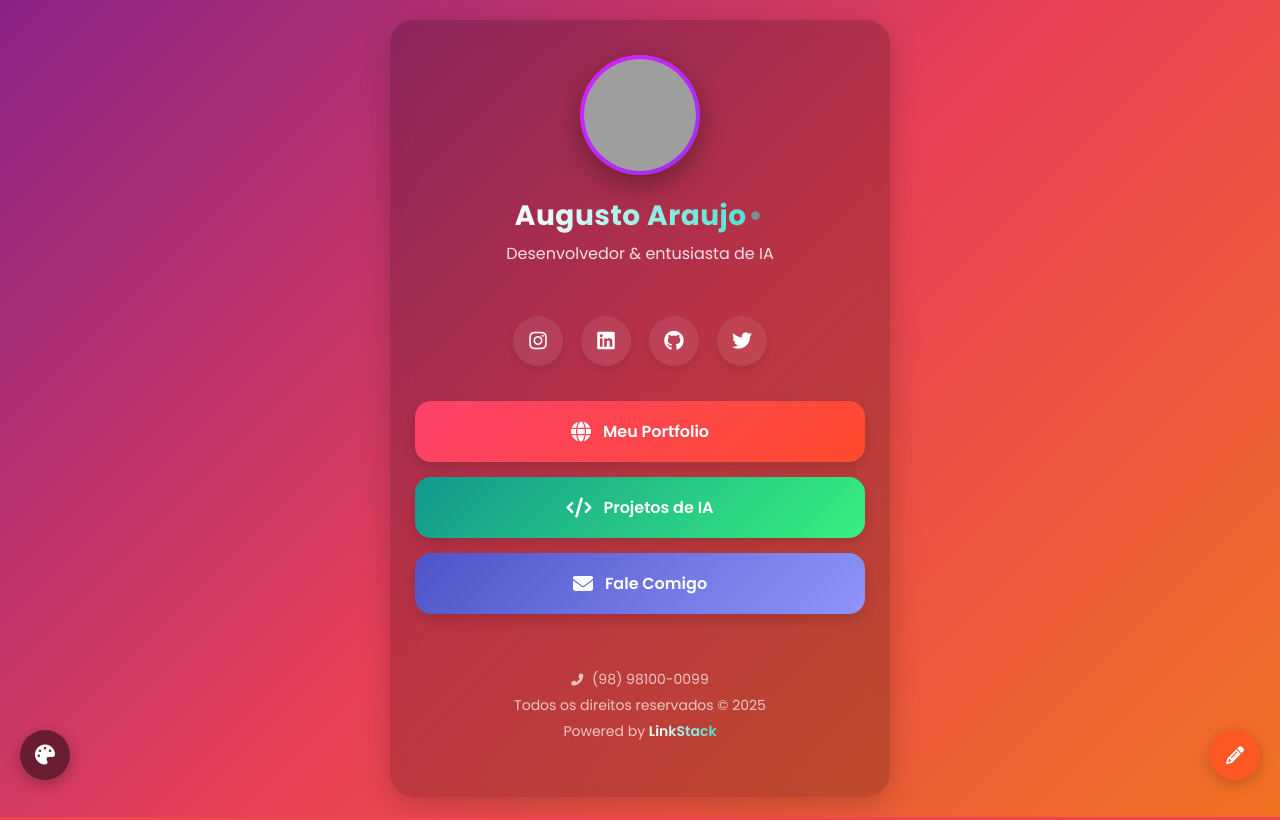
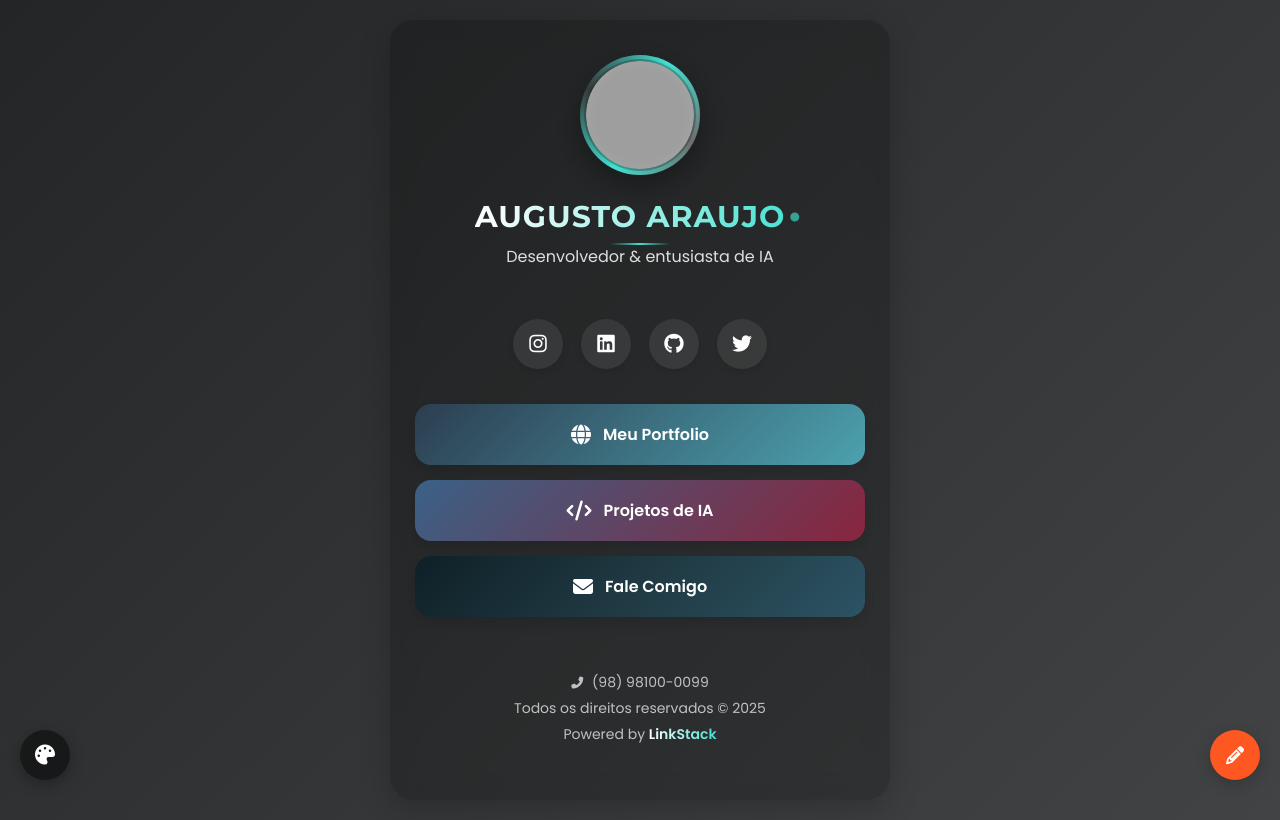
Before and after one commit to euaugusto1/WebBeautyBoost3, a Flask app: page / in a window 1280 px wide. Run offline with Flask 3, Linux system fonts and the light colour scheme; data comes from the database, SQL or seed files in the repository; grey boxes are pictures that could not be loaded.

Commit message:
Improved the profile page's look
Updated the stylesheet (`static/css/styles.css`),  added 5 new minimalist themes, and improved the logo and username display with new styling and animations in JavaScript (`static/js/main.js`) and HTML (`templates/index.html`).  New images were also added.

Replit-Commit-Author: Agent
Replit-Commit-Session-Id: 8580ea19-0134-4eb4-9113-2bf77d58a295
Replit-Commit-Screenshot-Url: https://storage.googleapis.com/screenshot-production-us-central1/e92c9ac1-f45a-45b8-b7f7-a9398957e1e5/e6681272-6ecb-4190-bf5f-0a20d68ed829.jpg

```diff
--- a/static/css/styles.css
+++ b/static/css/styles.css
@@ -1,15 +1,20 @@
 :root {
-  /* Theme gradients */
-  --gradient-1: linear-gradient(135deg, #DA22FF, #9733EE);
-  --gradient-2: linear-gradient(135deg, #8A2387, #E94057, #F27121);
-  --gradient-3: linear-gradient(135deg, #000428, #004e92);
-  --gradient-4: linear-gradient(135deg, #3a1c71, #d76d77, #ffaf7b);
-  --gradient-5: linear-gradient(135deg, #11998e, #38ef7d);
+  /* Theme gradients - Minimalistas masculinos */
+  --gradient-1: linear-gradient(135deg, #1A2980, #26D0CE); /* Azul oceano */
+  --gradient-2: linear-gradient(135deg, #232526, #414345); /* Escala de cinza */
+  --gradient-3: linear-gradient(135deg, #000428, #004e92); /* Azul profundo */
+  --gradient-4: linear-gradient(135deg, #0F2027, #203A43, #2C5364); /* Marinho */
+  --gradient-5: linear-gradient(135deg, #16222A, #3A6073); /* Escuro elegante */
+  --gradient-6: linear-gradient(135deg, #0B486B, #F56217); /* Azul e laranja */
+  --gradient-7: linear-gradient(135deg, #3C3B3F, #605C3C); /* Carvão e oliva */
+  --gradient-8: linear-gradient(135deg, #1F1C2C, #928DAB); /* Violeta escuro */
+  --gradient-9: linear-gradient(135deg, #141E30, #243B55); /* Noite estrelada */
+  --gradient-10: linear-gradient(135deg, #2C3E50, #4CA1AF); /* Cinza e turquesa */
 
   /* Button colors */
-  --button-1: linear-gradient(135deg, #ff416c, #ff4b2b);
-  --button-2: linear-gradient(135deg, #11998e, #38ef7d);
-  --button-3: linear-gradient(135deg, #4e54c8, #8f94fb);
+  --button-1: linear-gradient(135deg, #2c3e50, #4ca1af);
+  --button-2: linear-gradient(135deg, #3a6186, #89253e);
+  --button-3: linear-gradient(135deg, #0F2027, #203A43, #2C5364);
 
   /* Social media colors */
   --instagram: #E1306C;
@@ -94,33 +99,56 @@ body {
   margin-bottom: 20px;
   position: relative;
   border-radius: 50%;
-  background: var(--gradient-1);
+  background: linear-gradient(135deg, rgba(255,255,255,0.1), rgba(255,255,255,0.025));
   padding: 4px;
   box-shadow: var(--shadow-strong);
   overflow: hidden;
   z-index: 1;
+  transition: all 0.4s ease;
+}
+
+.logo::before {
+  content: '';
+  position: absolute;
+  inset: -2px;
+  z-index: -1;
+  border-radius: 50%;
+  background: conic-gradient(
+    from 0deg,
+    transparent 0%,
+    var(--accent) 25%,
+    rgba(255,255,255,0.3) 50%,
+    var(--accent) 75%,
+    transparent 100%
+  );
+  animation: spin 8s linear infinite;
+}
+
+@keyframes spin {
+  from { transform: rotate(0deg); }
+  to { transform: rotate(360deg); }
 }
 
 .logo-inner {
   width: 100%;
   height: 100%;
   border-radius: 50%;
-  background-color: rgba(255, 255, 255, 0.05);
+  background-color: rgba(0, 0, 0, 0.3);
   display: flex;
   align-items: center;
   justify-content: center;
   overflow: hidden;
   position: relative;
+  border: 2px solid rgba(255,255,255,0.05);
 }
 
 .logo-outline {
   position: absolute;
   inset: -2px;
   border-radius: 50%;
-  border: 2px solid rgba(255, 255, 255, 0.3);
-  opacity: 0;
+  border: 1px solid rgba(255, 255, 255, 0.2);
   z-index: 2;
-  transition: opacity var(--transition-medium);
+  box-shadow: inset 0 0 15px rgba(255,255,255,0.1);
 }
 
 .profile-img {
@@ -141,11 +169,14 @@ body {
 
 /* Username */
 .username {
-  font-size: 28px;
+  font-size: 30px;
   font-weight: 700;
   margin-bottom: 5px;
   text-align: center;
-  letter-spacing: 0.5px;
+  letter-spacing: 1px;
+  text-transform: uppercase;
+  font-family: 'Montserrat', sans-serif;
+  position: relative;
   background: linear-gradient(to right, #ffffff, var(--accent));
   -webkit-background-clip: text;
   -webkit-text-fill-color: transparent;
@@ -153,10 +184,26 @@ body {
   text-fill-color: transparent;
 }
 
+.username::after {
+  content: '';
+  position: absolute;
+  bottom: -5px;
+  left: 50%;
+  width: 60px;
+  height: 2px;
+  background: linear-gradient(to right, transparent, var(--accent), transparent);
+  transform: translateX(-50%);
+  transition: width 0.3s ease;
+}
+
+.username:hover::after {
+  width: 100px;
+}
+
 .username .dot {
   color: var(--accent);
   display: inline-block;
-  animation: pulse 2s infinite;
+  animation: pulse 3s infinite;
   margin: 0 2px;
   -webkit-text-fill-color: var(--accent);
 }
@@ -493,6 +540,26 @@ body {
   background: var(--gradient-5);
 }
 
+.theme-preview.theme-6 {
+  background: var(--gradient-6);
+}
+
+.theme-preview.theme-7 {
+  background: var(--gradient-7);
+}
+
+.theme-preview.theme-8 {
+  background: var(--gradient-8);
+}
+
+.theme-preview.theme-9 {
+  background: var(--gradient-9);
+}
+
+.theme-preview.theme-10 {
+  background: var(--gradient-10);
+}
+
 /* Theme variations */
 body.theme-1 {
   background: var(--gradient-1);
@@ -512,6 +579,26 @@ body.theme-4 {
 
 body.theme-5 {
   background: var(--gradient-5);
+}
+
+body.theme-6 {
+  background: var(--gradient-6);
+}
+
+body.theme-7 {
+  background: var(--gradient-7);
+}
+
+body.theme-8 {
+  background: var(--gradient-8);
+}
+
+body.theme-9 {
+  background: var(--gradient-9);
+}
+
+body.theme-10 {
+  background: var(--gradient-10);
 }
 
 /* Media Queries */
--- a/static/js/main.js
+++ b/static/js/main.js
@@ -34,7 +34,8 @@ document.addEventListener('DOMContentLoaded', function() {
       const themeClass = preview.dataset.theme;
 
       // Remove all theme classes from body
-      body.classList.remove('theme-1', 'theme-2', 'theme-3', 'theme-4', 'theme-5');
+      body.classList.remove('theme-1', 'theme-2', 'theme-3', 'theme-4', 'theme-5',
+                          'theme-6', 'theme-7', 'theme-8', 'theme-9', 'theme-10');
 
       // Add selected theme class
       body.classList.add(themeClass);
--- a/templates/index.html
+++ b/templates/index.html
@@ -32,6 +32,11 @@
         <button class="theme-preview theme-3" data-theme="theme-3"></button>
         <button class="theme-preview theme-4" data-theme="theme-4"></button>
         <button class="theme-preview theme-5" data-theme="theme-5"></button>
+        <button class="theme-preview theme-6" data-theme="theme-6"></button>
+        <button class="theme-preview theme-7" data-theme="theme-7"></button>
+        <button class="theme-preview theme-8" data-theme="theme-8"></button>
+        <button class="theme-preview theme-9" data-theme="theme-9"></button>
+        <button class="theme-preview theme-10" data-theme="theme-10"></button>
       </div>
     </div>
   </div>
```
Also changed, not shown: attached_assets/image_1744867423771.png (added), static/images/uploads/profile_1_20250417052235.png (added), static/images/uploads/profile_1_20250417052242.png (added), static/images/uploads/profile_1_20250417052243.png (added).
